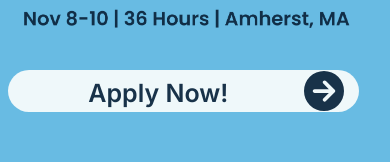
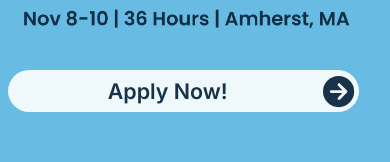
Before and after one commit to fuseumass/hackumass-website, a Next.js app: page / in a window 390 px wide. Shown: the part 339-501 px from the top of the page. Built offline with nearby package versions, Linux system fonts and the light colour scheme.

Commit message:
main page fixes

```diff
--- a/components/Landing/Hero.js
+++ b/components/Landing/Hero.js
@@ -28,7 +28,7 @@ export default function HeroSection() {
         <button className="LandingHeroMainAppbutt" onClick={() => window.open("https://dashboard.hackumass.com/login", "_blank")}>
                     <p style={{ margin: "auto" }}>Apply Now!</p>
                     <Fragment>
-                        <FontAwesomeIcon icon={faCircleArrowRight} style={{ fontSize: 40, marginRight: "10px" }} />
+                        <FontAwesomeIcon className="LandingHeroMainAppRightButton" icon={faCircleArrowRight} style={{ fontSize: "2.3vw", padding: 0}} />
                     </Fragment>
                 </button>
       </div>
--- a/components/Landing/Landing.css
+++ b/components/Landing/Landing.css
@@ -43,7 +43,7 @@
 .LandingHeroMainAppbutt {
   margin-top: 15px;
   margin-left: 2vw;
-  font-size: 24px;
+  font-size: 1.4vw;
   font-weight: 600;
   background-color: var(--secondary-color);
   color: var(--primary-color);
@@ -55,6 +55,10 @@
   height: 6vh;
   padding: 5px;
   border-radius: 50px;
+}
+
+.LandingHeroMainAppRightButton {
+  font-size: 2.3vw;
 }
 
 .LandingHeroBuilding {
@@ -487,9 +491,9 @@
 
 
 @media screen and (max-width: 910px) {
- .LandingHeroMainAppbutt {
-  width: 30vw;
- }
+  .LandingHeroMainAppbutt {
+    width: 30vw;
+  }
 }
 
 @media screen and (max-width: 768px) {
@@ -509,9 +513,13 @@
 
   .LandingHeroMainAppbutt {
     margin-top: 30px;
-    font-size: 25px;
+    font-size: 5.5vw;
     width: 90vw;
     height: 5vh;
+  }
+
+  .LandingHeroMainAppRightButton {
+    font-size: 8vw !important;
   }
 
   .LandingHeroBuilding {
@@ -548,13 +556,16 @@
     margin: 0;
     margin-top: 40px;
   }
+
   .WhySponsorLeft,
   .WhySponsorRight {
     width: 90vw;
   }
+
   .WhySponsorButton {
     width: 90vw;
   }
+
   .WhySponsorRight img {
     width: 90vw;
   }
```
